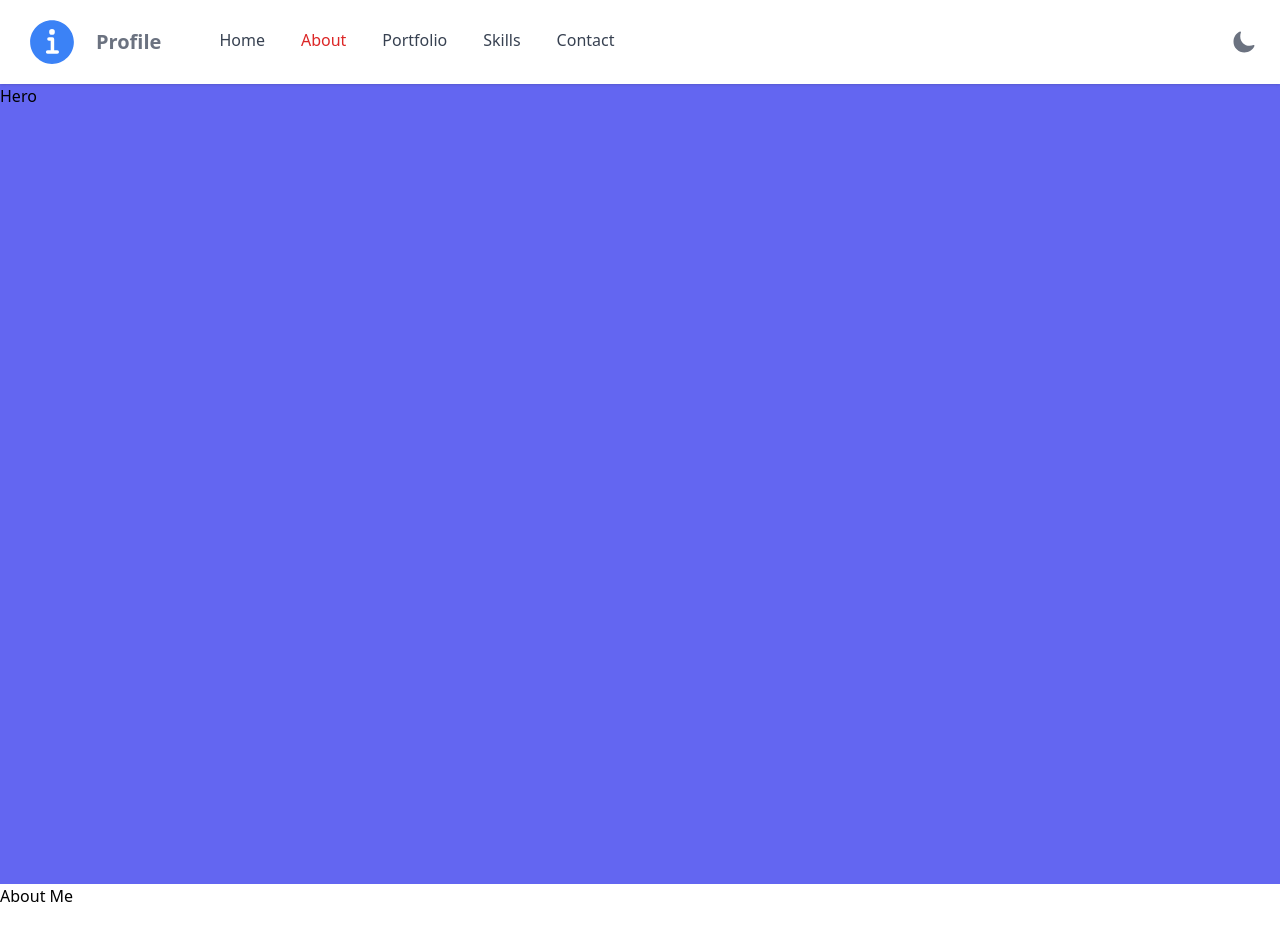
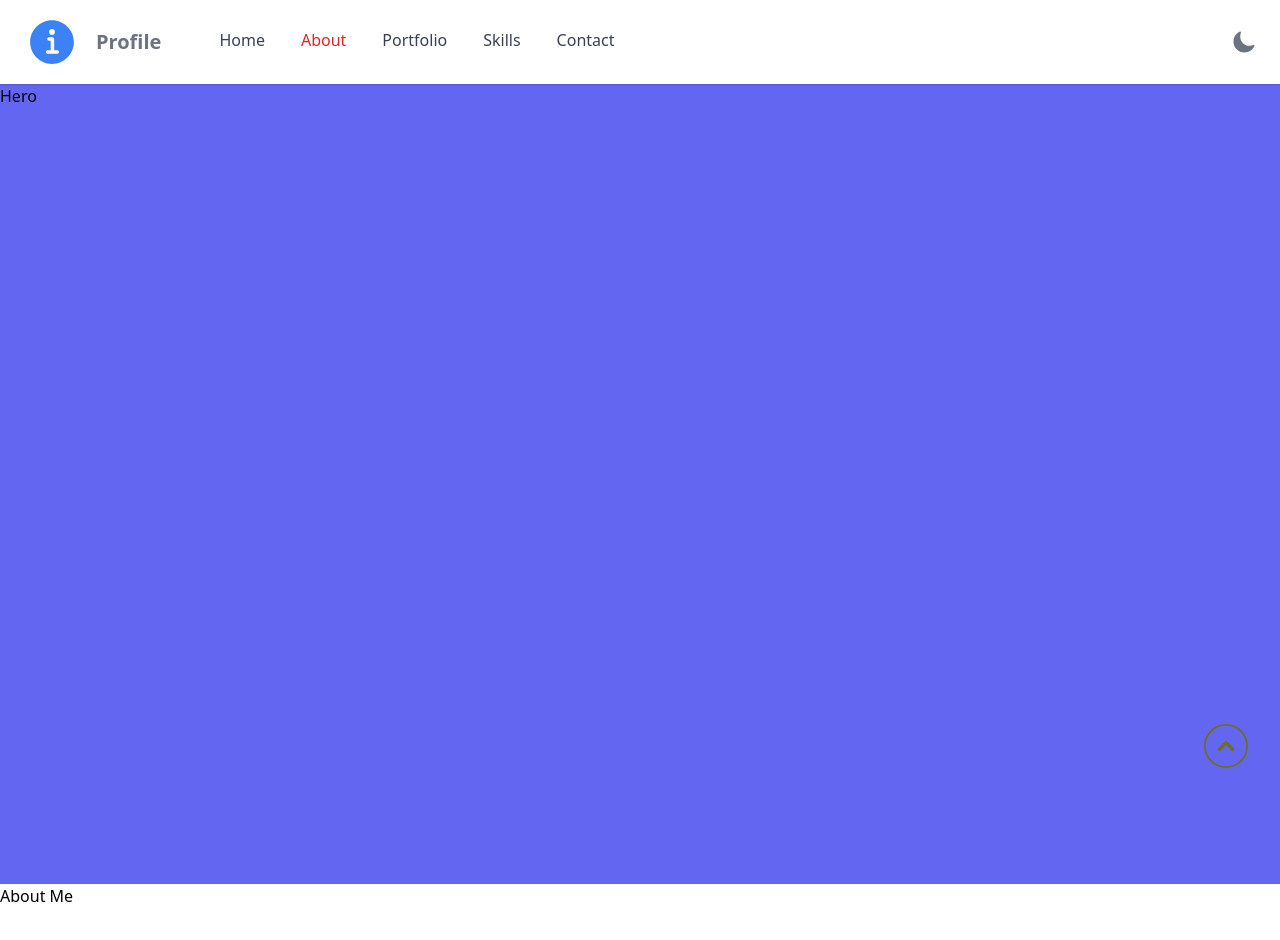
Before and after one commit to mehradi-github/ref-portfolio, a Next.js app: page / in a window 1280 px wide. Shown: the top 940 px of the page. Built offline with nearby package versions, Linux system fonts and the light colour scheme.

Commit message:
Adding ScrollToTop Icon

```diff
--- /dev/null
+++ b/components/scrollToTop.tsx
@@ -0,0 +1,30 @@
+import React, { FC, useRef, useState } from "react";
+import { FaChevronUp } from "react-icons/fa";
+const scrollToTop: FC = () => {
+  const [active, setActive] = useState("active");
+  //   const wrapRef = useRef<HTMLElement>(null);
+  //   const pathRef = useRef<HTMLElement>(null);
+  return (
+    <div
+      data-state={active}
+      //   ref={wrapRef}
+      className="fixed bottom-8 right-8 h-11 w-11 cursor-pointer block rounded-full z-100 opacity-0 invisible translate-y-5 transition-all duration-500 ease-linear mix-blend-difference
+      data-[state=active]:opacity-100 data-[state=active]:visible data-[state=active]:translate-y-0
+      "
+    >
+      <svg
+        className="progress-circle svg-content w-full h-full"
+        viewBox="-1 -1 102 102"
+      >
+        <path
+          className="fill-none stroke-gray-300 stroke-4 box-border transition-all duration-500 ease-linear"
+          // ref={pathRef}
+          d="M50,1 a49,49 0 0,1 0,98 a49,49 0 0,1 0,-98"
+        />
+      </svg>
+
+      <FaChevronUp className="absolute  text-center text-sm m-3 font-bold text-gray-300 left-0 top-0 w-5 h-5 cursor-pointer block z-10 transition-all duration-500 ease-linear " />
+    </div>
+  );
+};
+export default scrollToTop;
```
